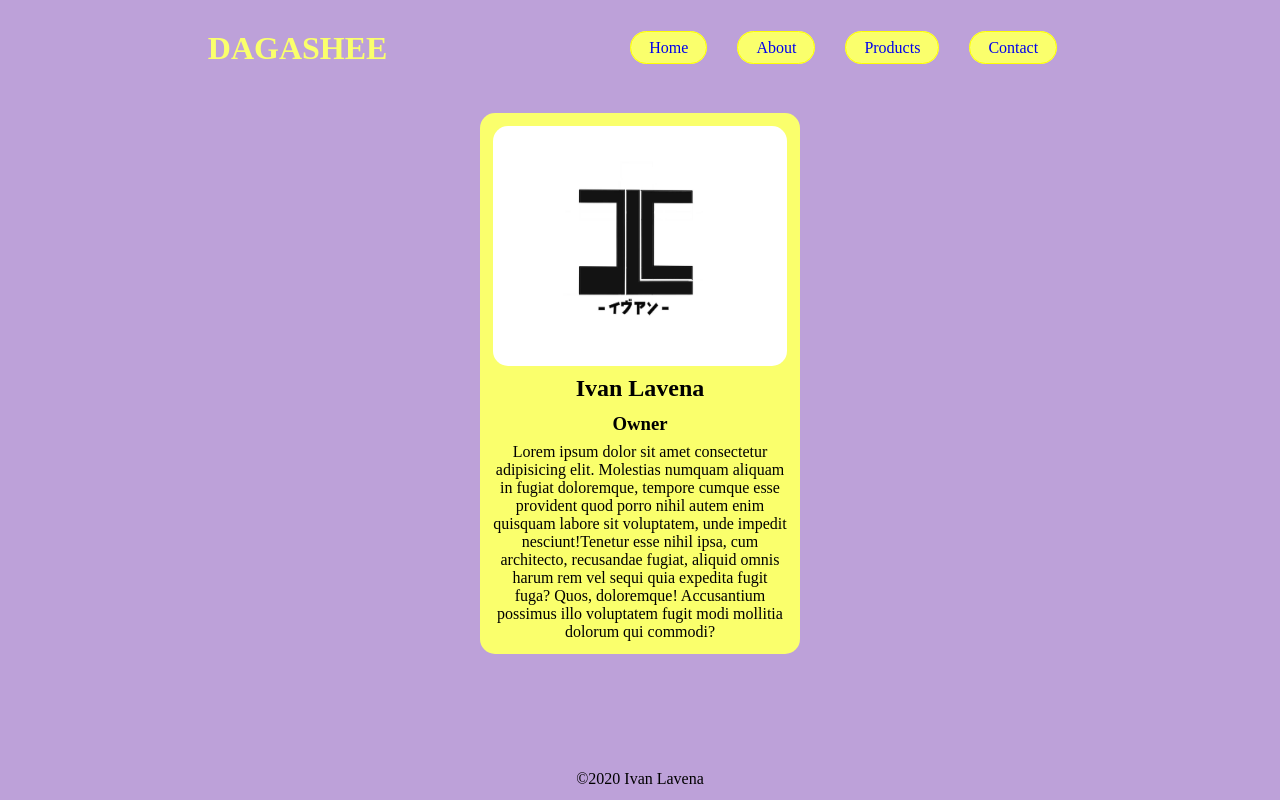
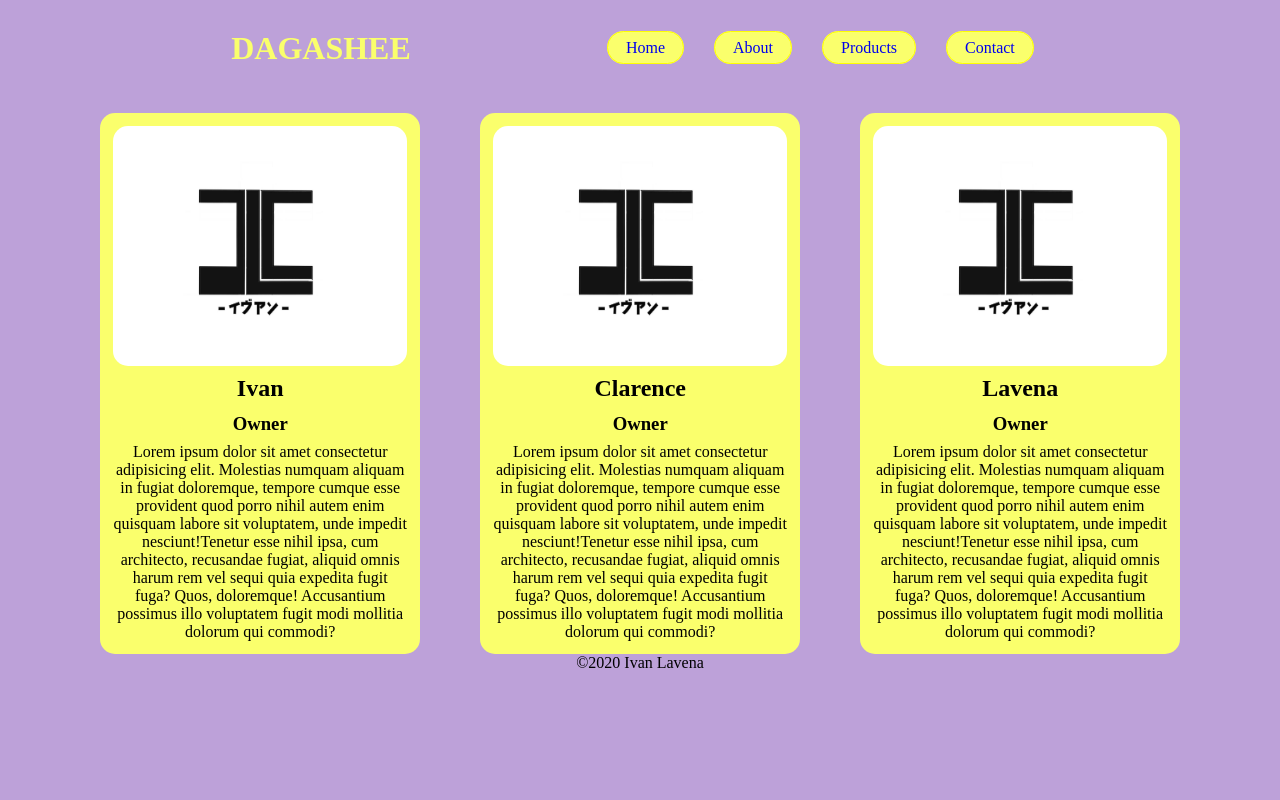
Before and after one commit to IvanL24/CPNT-200-a1, a PHP site: page /contact.php in a window 1280 px wide. Run offline with PHP 8.4, Linux system fonts and the light colour scheme; some libraries are stand-ins or nearby versions.

Commit message:
css tweaks

```diff
--- a/about.php
+++ b/about.php
@@ -40,11 +40,12 @@ $page_title = "Homepage";
 
     </div>
 
+    <!-- INSERT FOOTER -->
+  <?php include('includes/partials/footer.php'); ?>
 
   </div>
 
-  <!-- INSERT FOOTER -->
-  <?php include('includes/partials/footer.php'); ?>
+
 
 </body>
 </html>
--- a/assets/css/main.css
+++ b/assets/css/main.css
@@ -9,7 +9,7 @@ body {
   align-items: center;
   margin: 0;
   /* height: 100vh; */
-  width: 100vw;
+  /* width: 100vw; */
   background-color: #bda1d9;
 
 }
@@ -18,7 +18,7 @@ body {
   display: flex;
   flex-direction: column;
   /* background: yellow; */
-  width: 100vw;
+  /* width: 100vw; */
   /* height: 100vh; */
 }
 
@@ -155,14 +155,21 @@ main h2 {
 
 /* ********************** CONTACTS  *********************** */
 
+.contacts {
+  display: flex;
+  justify-content: center;
+  align-items: center;
+}
+
+
 .profile {
   display: flex;
   flex-direction: column;
   width: 20em;
   background-color: #faff6c;
   align-self: center;
-  margin-top: 18px;
-  padding: 13px;
+  margin: 18px 30px 0 30px;
+  flex-wrap: wrap;  padding: 13px;
   border-radius: 15px;
 }
 
@@ -194,12 +201,12 @@ main h2 {
 
 footer {
   text-align: center;
-  padding: 10px;
+  /* padding: 10px;
   position: fixed;
   bottom: 0%;
   width: 100%;
-  height: 2.5em;
-  background-color:  #bda1d9;
+  height: 2.5em; */
+  /* background-color:  #bda1d9; */
 }
 
 p {
--- a/contact.php
+++ b/contact.php
@@ -19,6 +19,8 @@ $page_title = "Homepage";
   <!-- INSERT HEADER -->
   <?php include('includes/partials/header.php'); ?>
 
+    <div class="contacts">
+
       <div class="profile">
 
           <figure>
@@ -26,7 +28,45 @@ $page_title = "Homepage";
             <img src="assets/images/profile.jpg" alt="profile">
 
             <figcaption>
-            <h2>Ivan Lavena</h2>
+                <h2>Ivan</h2>
+            </figcaption>
+          </figure>
+
+          <h3>Owner</h3>
+
+          <p>
+            Lorem ipsum dolor sit amet consectetur adipisicing elit. Molestias numquam aliquam in fugiat doloremque, tempore cumque esse provident quod porro nihil autem enim quisquam labore sit voluptatem, unde impedit nesciunt!Tenetur esse nihil ipsa, cum architecto, recusandae fugiat, aliquid omnis harum rem vel sequi quia expedita fugit fuga? Quos, doloremque! Accusantium possimus illo voluptatem fugit modi mollitia dolorum qui commodi?
+          </p>
+
+          </div>
+
+          <div class="profile">
+
+          <figure>
+
+            <img src="assets/images/profile.jpg" alt="profile">
+
+            <figcaption>
+                <h2>Clarence</h2>
+            </figcaption>
+          </figure>
+
+          <h3>Owner</h3>
+
+          <p>
+            Lorem ipsum dolor sit amet consectetur adipisicing elit. Molestias numquam aliquam in fugiat doloremque, tempore cumque esse provident quod porro nihil autem enim quisquam labore sit voluptatem, unde impedit nesciunt!Tenetur esse nihil ipsa, cum architecto, recusandae fugiat, aliquid omnis harum rem vel sequi quia expedita fugit fuga? Quos, doloremque! Accusantium possimus illo voluptatem fugit modi mollitia dolorum qui commodi?
+          </p>
+
+          </div>
+
+          <div class="profile">
+
+          <figure>
+
+            <img src="assets/images/profile.jpg" alt="profile">
+
+            <figcaption>
+                <h2>Lavena</h2>
             </figcaption>
           </figure>
 
@@ -40,6 +80,8 @@ $page_title = "Homepage";
 
     </div>
 
+  </div>
+
   <!-- INSERT FOOTER -->
   <?php include('includes/partials/footer.php'); ?>
 
--- a/index.php
+++ b/index.php
@@ -48,11 +48,11 @@ $page_title = "Homepage";
 
 
 
+    <!-- INSERT FOOTER -->
+    <?php include('includes/partials/footer.php'); ?>
 
   </div>
 
-  <!-- INSERT FOOTER -->
-  <?php include('includes/partials/footer.php'); ?>
 
 </body>
 </html>
```
Lines whose indentation alone changed are shown as unchanged.
